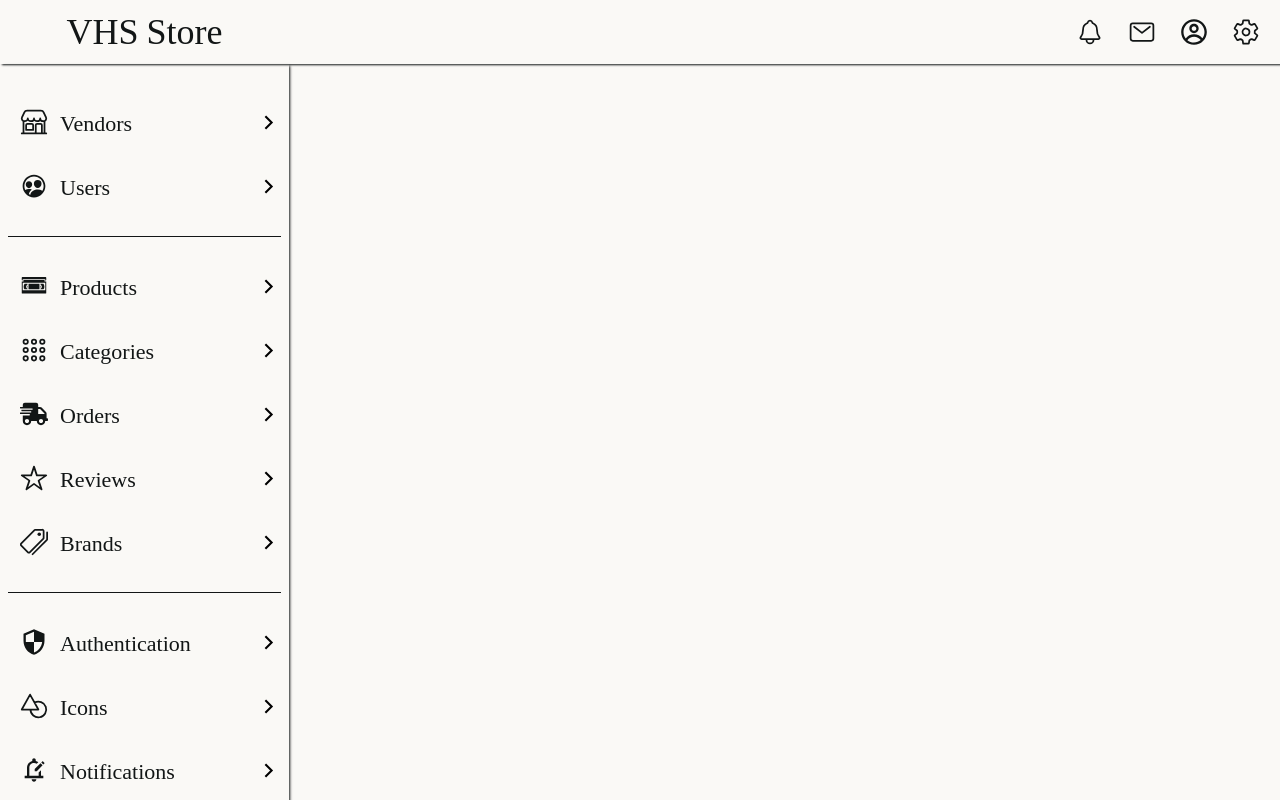
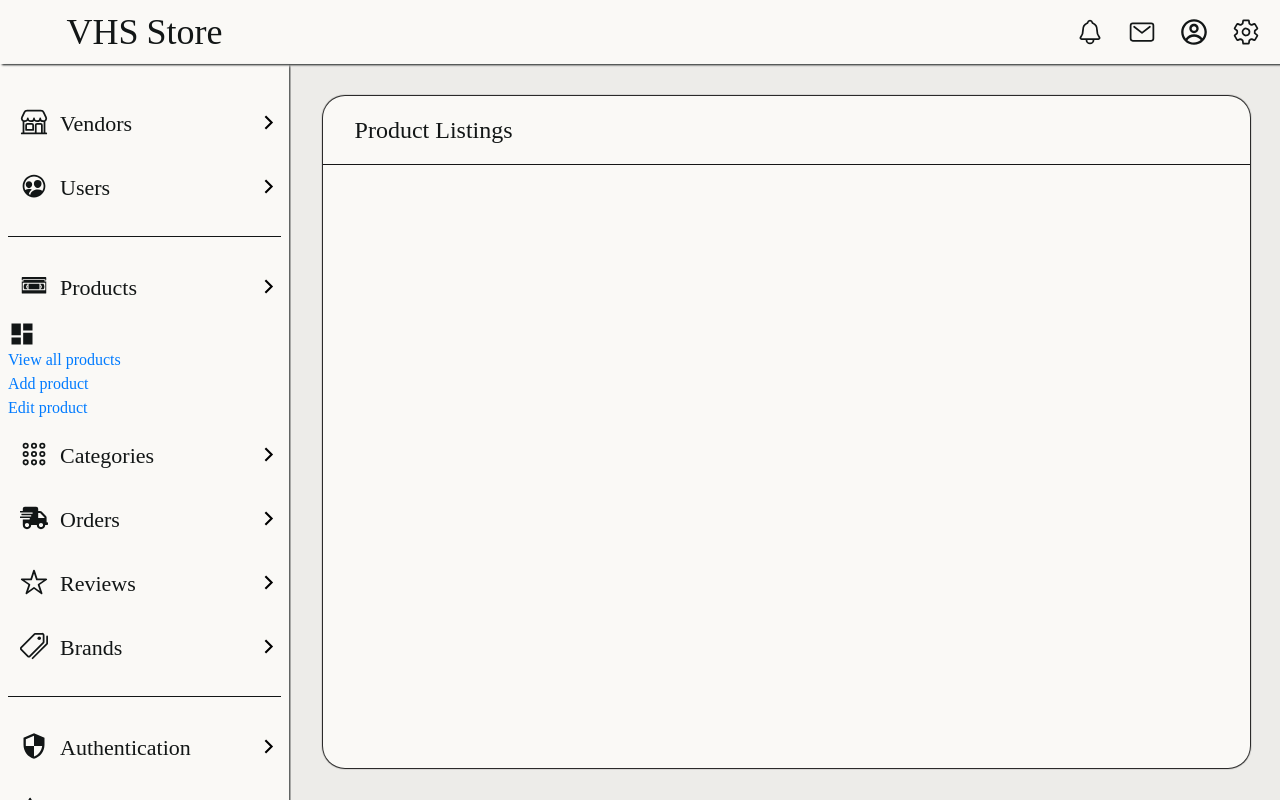
Before and after one commit to AshforthM/storefront-react, a React (Create React App) app: page /dashboard in a window 1280 px wide. Shown: the top 800 px of the page. Built offline with nearby package versions, Linux system fonts and the light colour scheme; no server answers; sample sign-in values are in the browser's storage; a web font is replaced by a local one.

Commit message:
add nested routing to product all/add/edit panels

```diff
--- a/src/App.js
+++ b/src/App.js
@@ -1,17 +1,22 @@
-import {Route, Routes} from 'react-router-dom';
+import { Route, Routes } from "react-router-dom";
 
-import {Button} from './ui/buttons'
-import {HiDotsVertical} from 'react-icons/hi'
-import {LoginPage, DashBoardPage, PageNotFound} from './pages';
+import { Button } from "./ui/buttons";
+import { HiDotsVertical } from "react-icons/hi";
+import { LoginPage, DashBoardPage, PageNotFound } from "./pages";
+import { AddProductPanel, AllProductsPanel, EditProductPanel } from "./components/panel/panels";
 
 function App() {
   return (
     <>
-    <Routes>
-      <Route index element={<LoginPage/>}/>
-      <Route path="dashboard" element={<DashBoardPage/>}/>
-      <Route path="*" element={<PageNotFound/>}/>
-    </Routes>
+      <Routes>
+        <Route index element={<LoginPage />} />
+        <Route path="dashboard" element={<DashBoardPage />}>
+          <Route index element={<AllProductsPanel />} />
+          <Route path="add" element={<AddProductPanel />} />
+          <Route path="edit" element={<EditProductPanel />} />
+        </Route>
+        <Route path="*" element={<PageNotFound />} />
+      </Routes>
     </>
   );
 }
--- a/src/components/panel/panels/AddProductPanel.js
+++ b/src/components/panel/panels/AddProductPanel.js
@@ -1,11 +1,11 @@
 import React from 'react'
 import styled from 'styled-components';
-import CardContainer from '../../CardContainer';
+import CardContainer from '../cards/CardContainer';
 
 export default function AddProductPanel(props) {
   return (
     <PanelStyles>
-      <CardContainer title="Add Product">
+      <CardContainer title="Add New Product">
       </CardContainer>
     </PanelStyles>
   )
--- a/src/components/panel/panels/AllProductsPanel.js
+++ b/src/components/panel/panels/AllProductsPanel.js
@@ -1,6 +1,6 @@
 import React from 'react'
 import styled from 'styled-components';
-import CardContainer from '../../CardContainer';
+import CardContainer from '../cards/CardContainer';
 
 export default function AllProductsPanel(props) {
   return (
--- a/src/components/panel/panels/EditProductPanel.js
+++ b/src/components/panel/panels/EditProductPanel.js
@@ -1,6 +1,6 @@
 import React from 'react'
 import styled from 'styled-components';
-import CardContainer from '../../CardContainer';
+import CardContainer from '../cards/CardContainer';
 
 export default function AddProductPanel(props) {
   return (
--- /dev/null
+++ b/src/components/sidebar/ProductOptions.js
@@ -0,0 +1,23 @@
+import React from 'react';
+import {Link} from 'react-router-dom';
+import styled from 'styled-components';
+
+export default function ProductOptions() {
+  return (
+    <ProductOptionsStyles>
+        <li>
+            <Link to="/dashboard">View all products</Link>
+        </li>
+        <li>
+            <Link to="add">Add product</Link>
+        </li>
+        <li>
+            <Link to="edit">Edit product</Link>
+        </li>
+    </ProductOptionsStyles>
+  )
+};
+
+const ProductOptionsStyles = styled.ul`
+
+`;
--- a/src/components/sidebar/SideBar.js
+++ b/src/components/sidebar/SideBar.js
@@ -5,11 +5,22 @@ import { auth } from "../../libs/firebase/firebaseConfig";
 
 import { SideBarItem } from "./SideBarItem";
 import { IconSidebar } from "../../ui/icons";
+import ProductOptions from "./ProductOptions";
 
 import { GiVhs } from "react-icons/gi";
-import { FaShippingFast } from "react-icons/fa"
-import { IoPeopleCircleOutline, IoStorefrontOutline, IoAppsOutline, IoStarOutline, IoPricetagsOutline, IoShapesOutline, IoTimerOutline, IoLogOutOutline } from "react-icons/io5"
-import {MdOutlineSecurity, MdOutlineEditNotifications} from "react-icons/md";
+import { FaShippingFast } from "react-icons/fa";
+import {
+  IoPeopleCircleOutline,
+  IoStorefrontOutline,
+  IoAppsOutline,
+  IoStarOutline,
+  IoPricetagsOutline,
+  IoShapesOutline,
+  IoTimerOutline,
+  IoLogOutOutline,
+} from "react-icons/io5";
+import { MdOutlineSecurity, MdOutlineEditNotifications, MdDashboard } from "react-icons/md";
+
 
 export default function SideBar(props) {
   async function onLogoutRequest(e) {
@@ -21,42 +32,76 @@ export default function SideBar(props) {
       <ul>
         <h2>{props.title || ""}</h2>
         <SideBarSectionStyles>
-          <SideBarItem as="a" title="Vendors" icon={<IoStorefrontOutline />}></SideBarItem>
-          <SideBarItem as="a" title="Users" icon={<IoPeopleCircleOutline />}></SideBarItem>
+          <SideBarItem
+            as="a"
+            title="Vendors"
+            icon={<IoStorefrontOutline />}
+          ></SideBarItem>
+          <SideBarItem
+            as="a"
+            title="Users"
+            icon={<IoPeopleCircleOutline />}
+          ></SideBarItem>
         </SideBarSectionStyles>
         <SideBarSectionStyles>
           <SideBarItem as="a" title="Products" icon={<GiVhs />}></SideBarItem>
-          <SideBarItem as="a" title="Categories" icon={<IoAppsOutline />}></SideBarItem>
-          <SideBarItem as="a" title="Orders" icon={<FaShippingFast />}></SideBarItem>
-          <SideBarItem as="a" title="Reviews" icon={<IoStarOutline />}></SideBarItem>
-          <SideBarItem as="a" title="Brands" icon={<IoPricetagsOutline />}></SideBarItem>
+          <MdDashboard size="1.75rem"/>
+          <ProductOptions />
+
+          <SideBarItem
+            as="a"
+            title="Categories"
+            icon={<IoAppsOutline />}
+          ></SideBarItem>
+          <SideBarItem
+            as="a"
+            title="Orders"
+            icon={<FaShippingFast />}
+          ></SideBarItem>
+          <SideBarItem
+            as="a"
+            title="Reviews"
+            icon={<IoStarOutline />}
+          ></SideBarItem>
+          <SideBarItem
+            as="a"
+            title="Brands"
+            icon={<IoPricetagsOutline />}
+          ></SideBarItem>
         </SideBarSectionStyles>
-        <SideBarSectionStyles style={{boxShadow: "none"}}>
+        <SideBarSectionStyles style={{ boxShadow: "none" }}>
           <SideBarItem
             as="a"
             title="Authentication"
             icon={<MdOutlineSecurity />}
           ></SideBarItem>
-          <SideBarItem as="a" title="Icons" icon={<IoShapesOutline />}></SideBarItem>
+          <SideBarItem
+            as="a"
+            title="Icons"
+            icon={<IoShapesOutline />}
+          ></SideBarItem>
           <SideBarItem
             as="a"
             title="Notifications"
             icon={<MdOutlineEditNotifications />}
           ></SideBarItem>
-          <SideBarItem as="a" title="Recent" icon={<IoTimerOutline />}></SideBarItem>
           <SideBarItem
             as="a"
-            onClick={onLogoutRequest} title="Logout"
+            title="Recent"
+            icon={<IoTimerOutline />}
+          ></SideBarItem>
+          <SideBarItem
+            as="a"
+            onClick={onLogoutRequest}
+            title="Logout"
             icon={<IoLogOutOutline />}
             pointer={true}
-          >
-          </SideBarItem>
+          ></SideBarItem>
         </SideBarSectionStyles>
       </ul>
     </SideBarStyles>
   );
 }
-
 
 const SideBarStyles = styled.div`
   width: 289px;
@@ -65,7 +110,7 @@ const SideBarStyles = styled.div`
   margin: 0 0.1rem 0 0;
   padding: 8px;
 
-  h2{
+  h2 {
     font-size: 22px;
     display: flex;
     align-items: center;
```
Also changed, not shown: src/components/ProductOptions.js (deleted).
